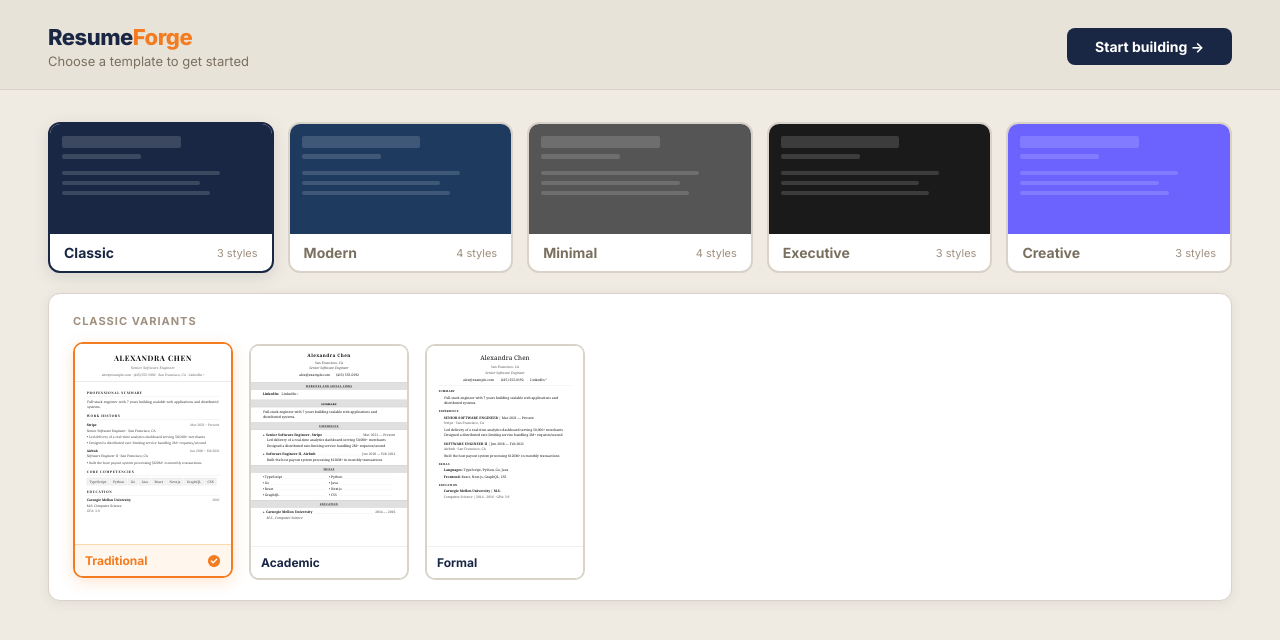
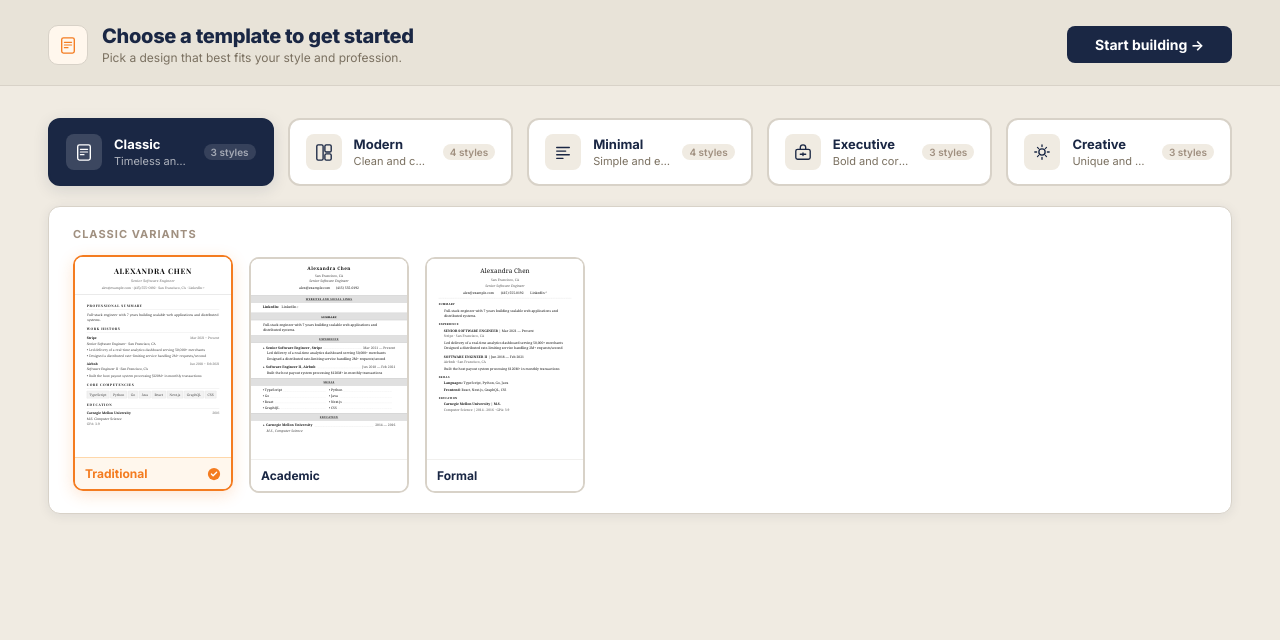
Before and after one commit to promitdan/resume-builder, a React (Vite) app in the folder frontend/: page /build in a window 1280 px wide. Shown: the top 640 px of the page. Built offline with nearby package versions, Linux system fonts and the light colour scheme.

Commit message:
feat: redesign template category cards with icons and descriptions

```diff
--- a/frontend/src/components/wizard/TemplateGallery.jsx
+++ b/frontend/src/components/wizard/TemplateGallery.jsx
@@ -45,12 +45,60 @@ const THUMBNAIL_CONTENT = {
   _raw: '',
 }
 
-const FAMILY_ACCENT = {
-  classic:   '#1a2744',
-  modern:    '#1e3a5f',
-  minimal:   '#555555',
-  executive: '#1a1a1a',
-  creative:  '#6c63ff',
+const FAMILY_META = {
+  classic:   {
+    description: 'Timeless and professional',
+    icon: (color) => (
+      <svg viewBox="0 0 20 20" fill="none" width="18" height="18">
+        <rect x="3" y="2" width="14" height="17" rx="2" stroke={color} strokeWidth="1.5"/>
+        <line x1="6" y1="7"  x2="14" y2="7"  stroke={color} strokeWidth="1.3" strokeLinecap="round"/>
+        <line x1="6" y1="10" x2="14" y2="10" stroke={color} strokeWidth="1.3" strokeLinecap="round"/>
+        <line x1="6" y1="13" x2="10" y2="13" stroke={color} strokeWidth="1.3" strokeLinecap="round"/>
+      </svg>
+    ),
+  },
+  modern:    {
+    description: 'Clean and contemporary',
+    icon: (color) => (
+      <svg viewBox="0 0 20 20" fill="none" width="18" height="18">
+        <rect x="2"  y="2" width="7" height="17" rx="1.5" stroke={color} strokeWidth="1.5"/>
+        <rect x="11" y="2" width="7" height="8"  rx="1.5" stroke={color} strokeWidth="1.5"/>
+        <rect x="11" y="12" width="7" height="7" rx="1.5" stroke={color} strokeWidth="1.5"/>
+      </svg>
+    ),
+  },
+  minimal:   {
+    description: 'Simple and elegant',
+    icon: (color) => (
+      <svg viewBox="0 0 20 20" fill="none" width="18" height="18">
+        <line x1="3" y1="5"  x2="17" y2="5"  stroke={color} strokeWidth="1.5" strokeLinecap="round"/>
+        <line x1="3" y1="9"  x2="13" y2="9"  stroke={color} strokeWidth="1.5" strokeLinecap="round"/>
+        <line x1="3" y1="13" x2="17" y2="13" stroke={color} strokeWidth="1.5" strokeLinecap="round"/>
+        <line x1="3" y1="17" x2="10" y2="17" stroke={color} strokeWidth="1.5" strokeLinecap="round"/>
+      </svg>
+    ),
+  },
+  executive: {
+    description: 'Bold and corporate',
+    icon: (color) => (
+      <svg viewBox="0 0 20 20" fill="none" width="18" height="18">
+        <rect x="2" y="7" width="16" height="11" rx="2" stroke={color} strokeWidth="1.5"/>
+        <path d="M7 7V5a3 3 0 016 0v2" stroke={color} strokeWidth="1.5" strokeLinecap="round"/>
+        <line x1="10" y1="11" x2="10" y2="14" stroke={color} strokeWidth="1.5" strokeLinecap="round"/>
+        <line x1="7"  y1="12.5" x2="13" y2="12.5" stroke={color} strokeWidth="1.5" strokeLinecap="round"/>
+      </svg>
+    ),
+  },
+  creative:  {
+    description: 'Unique and eye-catching',
+    icon: (color) => (
+      <svg viewBox="0 0 20 20" fill="none" width="18" height="18">
+        <circle cx="10" cy="10" r="3.5" stroke={color} strokeWidth="1.5"/>
+        <path d="M10 2v2M10 16v2M2 10h2M16 10h2" stroke={color} strokeWidth="1.5" strokeLinecap="round"/>
+        <path d="M4.93 4.93l1.41 1.41M13.66 13.66l1.41 1.41M4.93 15.07l1.41-1.41M13.66 6.34l1.41-1.41" stroke={color} strokeWidth="1.3" strokeLinecap="round"/>
+      </svg>
+    ),
+  },
 }
 
 const navy   = '#1a2744'
@@ -93,12 +141,26 @@ export default function TemplateGallery({ onStart }) {
         borderBottom: `1px solid ${border}`,
         display: 'flex', alignItems: 'center', justifyContent: 'space-between',
       }}>
-        <div>
-          <div style={{ fontWeight: 800, fontSize: 22, color: navy, letterSpacing: '-0.5px' }}>
-            Resume<span style={{ color: orange }}>Forge</span>
+        <div style={{ display: 'flex', alignItems: 'center', gap: 14 }}>
+          <div style={{
+            width: 40, height: 40, borderRadius: 10,
+            background: '#fff7ed', border: `1px solid ${border}`,
+            display: 'flex', alignItems: 'center', justifyContent: 'center', flexShrink: 0,
+          }}>
+            <svg viewBox="0 0 20 20" fill="none" width="18" height="18">
+              <rect x="3" y="2" width="14" height="17" rx="2" stroke={orange} strokeWidth="1.5"/>
+              <line x1="6" y1="7"  x2="14" y2="7"  stroke={orange} strokeWidth="1.3" strokeLinecap="round"/>
+              <line x1="6" y1="10" x2="14" y2="10" stroke={orange} strokeWidth="1.3" strokeLinecap="round"/>
+              <line x1="6" y1="13" x2="10" y2="13" stroke={orange} strokeWidth="1.3" strokeLinecap="round"/>
+            </svg>
           </div>
-          <div style={{ fontSize: 13, color: '#7a7060', marginTop: 3 }}>
-            Choose a template to get started
+          <div>
+            <div style={{ fontWeight: 800, fontSize: 20, color: navy, letterSpacing: '-0.3px' }}>
+              Choose a template to get started
+            </div>
+            <div style={{ fontSize: 12, color: '#7a7060', marginTop: 2 }}>
+              Pick a design that best fits your style and profession.
+            </div>
           </div>
         </div>
         <button
@@ -134,39 +196,44 @@ export default function TemplateGallery({ onStart }) {
                 style={{
                   flex: 1, border: `2px solid ${isExpanded || hasSelected ? navy : border}`,
                   borderRadius: 12, overflow: 'hidden', cursor: 'pointer',
-                  background: '#fff', transition: 'border-color 0.15s, box-shadow 0.15s',
+                  background: isExpanded || hasSelected ? navy : '#fff',
+                  transition: 'border-color 0.15s, box-shadow 0.15s, background 0.15s',
                   boxShadow: isExpanded ? '0 4px 16px rgba(26,39,68,0.12)' : 'none',
+                  padding: '14px 16px',
+                  display: 'flex', alignItems: 'center', gap: 12,
+                  position: 'relative',
                 }}
               >
                 <div style={{
-                  height: 110, background: FAMILY_ACCENT[family.id],
-                  position: 'relative', overflow: 'hidden',
+                  width: 36, height: 36, borderRadius: 8, flexShrink: 0,
+                  background: isExpanded || hasSelected ? 'rgba(255,255,255,0.15)' : bg,
+                  display: 'flex', alignItems: 'center', justifyContent: 'center',
                 }}>
+                  {FAMILY_META[family.id]?.icon(isExpanded || hasSelected ? '#fff' : navy)}
+                </div>
+                <div style={{ flex: 1, minWidth: 0 }}>
                   <div style={{
-                    position: 'absolute', inset: 0, opacity: 0.15,
-                    display: 'flex', flexDirection: 'column', gap: 6, padding: 12,
+                    fontWeight: 700, fontSize: 13, lineHeight: 1.3,
+                    color: isExpanded || hasSelected ? '#fff' : navy,
                   }}>
-                    <div style={{ height: 12, background: '#fff', borderRadius: 2, width: '60%' }} />
-                    <div style={{ height: 5,  background: '#fff', borderRadius: 2, width: '40%' }} />
-                    <div style={{ height: 4,  background: '#fff', borderRadius: 2, width: '80%', marginTop: 6 }} />
-                    <div style={{ height: 4,  background: '#fff', borderRadius: 2, width: '70%' }} />
-                    <div style={{ height: 4,  background: '#fff', borderRadius: 2, width: '75%' }} />
+                    {family.label}
+                  </div>
+                  <div style={{
+                    fontSize: 11, marginTop: 2,
+                    color: isExpanded || hasSelected ? 'rgba(255,255,255,0.65)' : '#7a7060',
+                    whiteSpace: 'nowrap', overflow: 'hidden', textOverflow: 'ellipsis',
+                  }}>
+                    {FAMILY_META[family.id]?.description}
                   </div>
                 </div>
-                <div style={{
-                  padding: '10px 14px',
-                  display: 'flex', alignItems: 'center', justifyContent: 'space-between',
+                <span style={{
+                  fontSize: 10, fontWeight: 600, flexShrink: 0,
+                  color: isExpanded || hasSelected ? 'rgba(255,255,255,0.55)' : '#a09080',
+                  background: isExpanded || hasSelected ? 'rgba(255,255,255,0.12)' : bg,
+                  borderRadius: 20, padding: '2px 7px',
                 }}>
-                  <span style={{
-                    fontWeight: 700, fontSize: 14,
-                    color: isExpanded || hasSelected ? navy : '#7a7060',
-                  }}>
-                    {family.label}
-                  </span>
-                  <span style={{ color: '#a09080', fontSize: 11 }}>
-                    {family.templates.length} styles
-                  </span>
-                </div>
+                  {family.templates.length} styles
+                </span>
               </div>
             )
           })}
```
